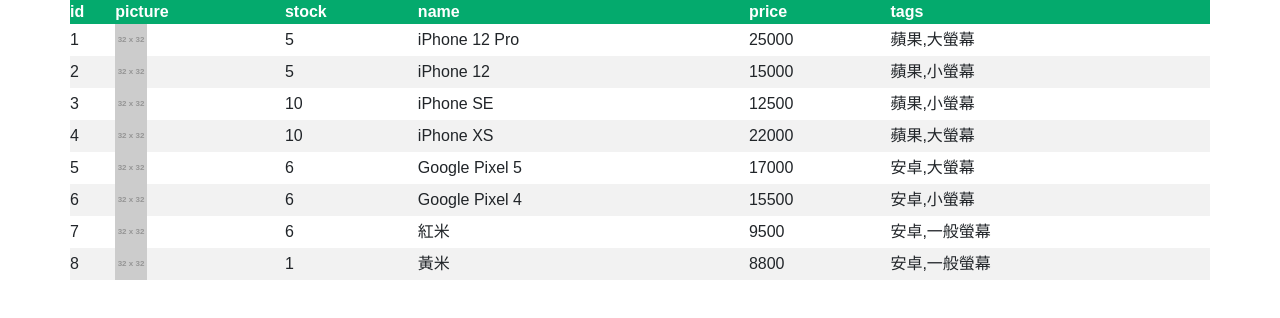
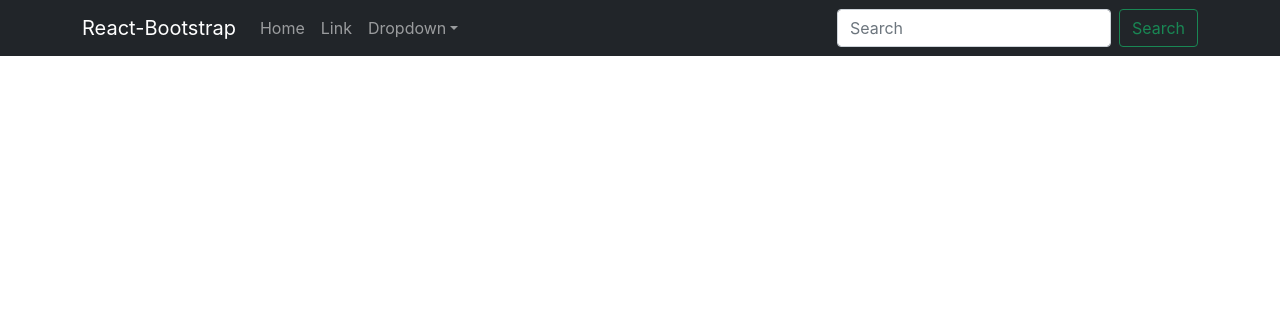
Before and after one commit to hunter850/react_lesson, a React (Create React App) app: page / in a window 1280 px wide. Shown: the top 318 px of the page. Built offline with nearby package versions, Linux system fonts and the light colour scheme.

Commit message:
create bootstrap navbar

```diff
--- a/src/App.jsx
+++ b/src/App.jsx
@@ -1,7 +1,7 @@
-import MapPractice from "./0711/MapPractice";
+import BootstrapNav from "./components/BootstrapNav";
 
 function App() {
-    return <MapPractice />;
+    return <BootstrapNav />;
 }
 
 export default App;
--- /dev/null
+++ b/src/components/BootstrapNav.jsx
@@ -0,0 +1,57 @@
+import { Fragment } from "react";
+import {
+    Container,
+    Nav,
+    Navbar,
+    NavDropdown,
+    Form,
+    Button,
+} from "react-bootstrap";
+
+function BootstrapNav() {
+    return (
+        <Fragment>
+            <Navbar bg="dark" variant="dark" expand="lg" fixed="top">
+                <Container>
+                    <Navbar.Brand href="#home">React-Bootstrap</Navbar.Brand>
+                    <Navbar.Toggle aria-controls="basic-navbar-nav" />
+                    <Navbar.Collapse id="basic-navbar-nav">
+                        <Nav className="me-auto">
+                            <Nav.Link href="#home">Home</Nav.Link>
+                            <Nav.Link href="#link">Link</Nav.Link>
+                            <NavDropdown
+                                title="Dropdown"
+                                id="basic-nav-dropdown"
+                            >
+                                <NavDropdown.Item href="#action/3.1">
+                                    Action
+                                </NavDropdown.Item>
+                                <NavDropdown.Item href="#action/3.2">
+                                    Another action
+                                </NavDropdown.Item>
+                                <NavDropdown.Item href="#action/3.3">
+                                    Something
+                                </NavDropdown.Item>
+                                <NavDropdown.Divider />
+                                <NavDropdown.Item href="#action/3.4">
+                                    Separated link
+                                </NavDropdown.Item>
+                            </NavDropdown>
+                        </Nav>
+                        <Form className="d-flex">
+                            <Form.Control
+                                type="search"
+                                placeholder="Search"
+                                className="me-2"
+                                aria-label="Search"
+                            />
+                            <Button variant="outline-success">Search</Button>
+                        </Form>
+                    </Navbar.Collapse>
+                </Container>
+            </Navbar>
+        </Fragment>
+    );
+}
+
+export default BootstrapNav;
--- a/src/index.css
+++ b/src/index.css
@@ -1,8 +1,6 @@
 * {
     box-sizing: border-box !important;
     list-style-type: none !important;
-    padding: 0px !important;
-    margin: 0px !important;
 }
 
 body {
```
